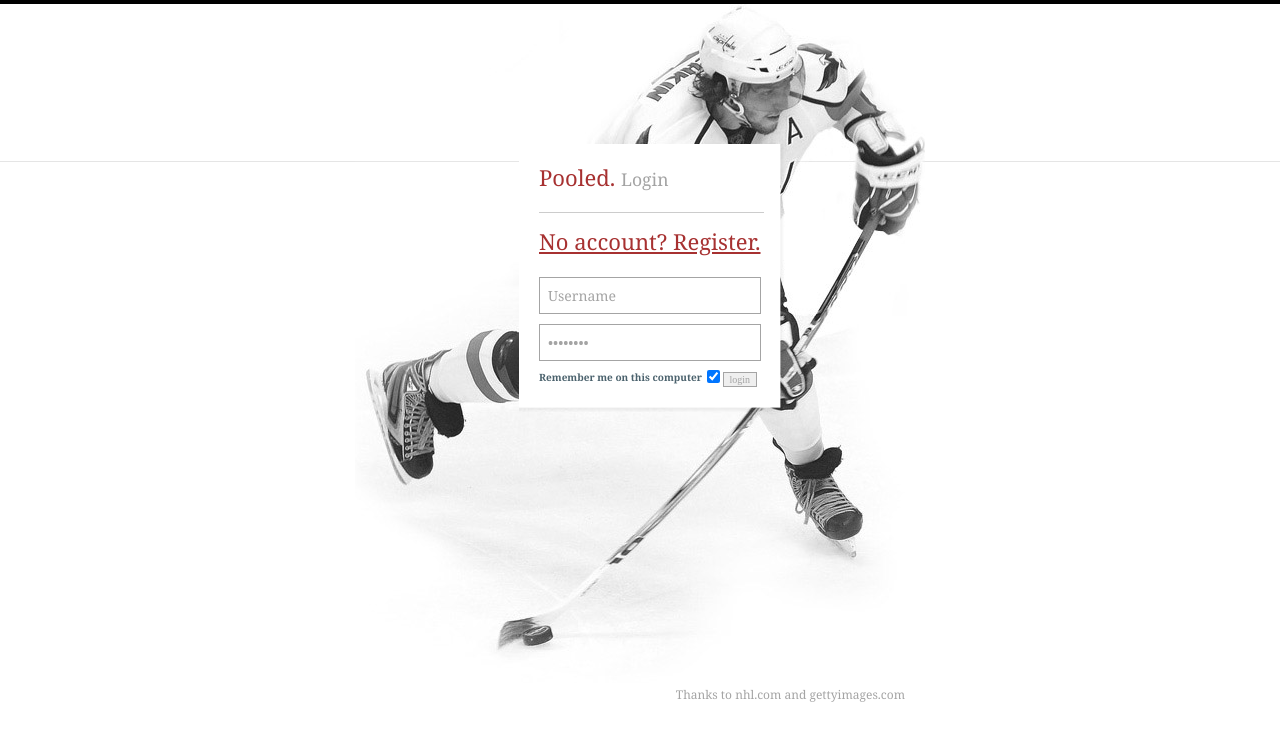
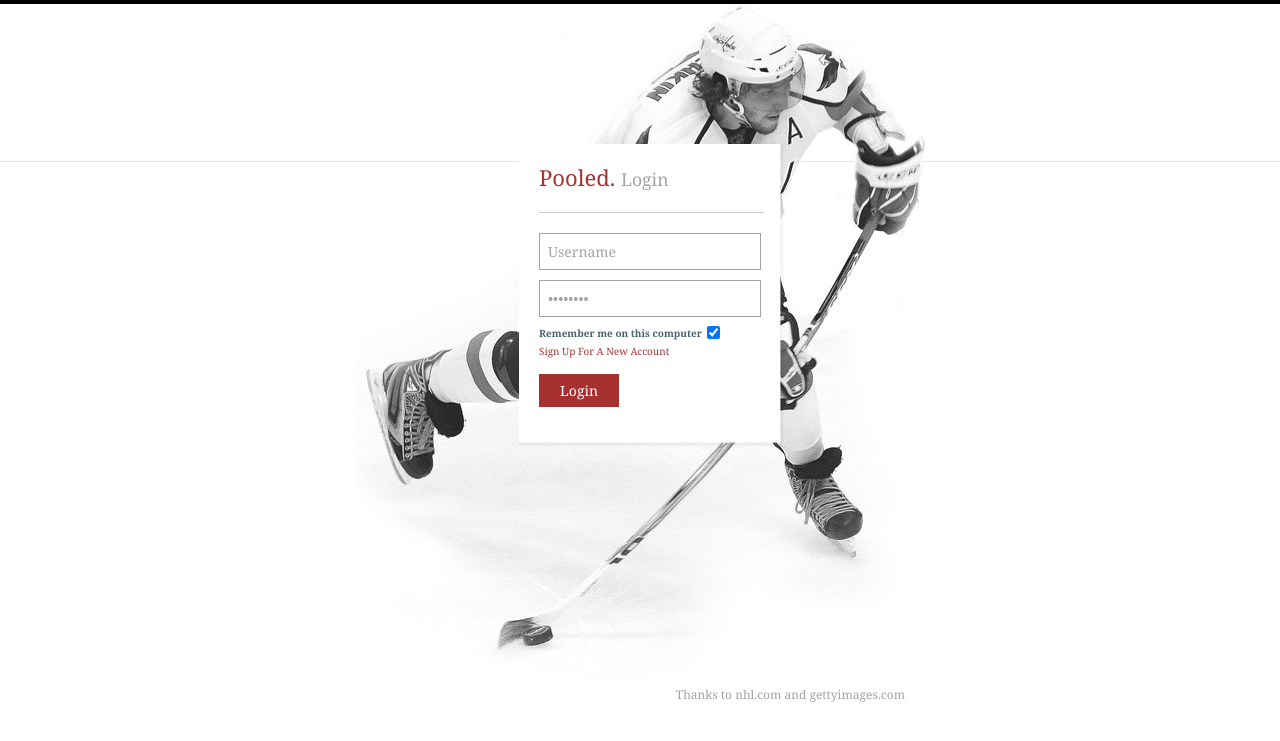
Before and after one commit to stevelounsbury/pooled, a Django app: template templates/pooled/login.html in a window 1280 px wide. Shown: the top 741 px of the page. Run offline with Django 3.2, Linux system fonts and the light colour scheme; the template is opened without the code that fills it, so the values that code supplies are empty; parts of the project's set-up code (start-up, migrations or seed data) failed here and were passed over; some libraries are stand-ins or nearby versions.

Commit message:
Tweak login and register forms

```diff
--- a/pooled/forms.py
+++ b/pooled/forms.py
@@ -23,7 +23,7 @@ class PickForm(forms.Form):
 class PooledRegForm(forms.ModelForm):
     username = forms.RegexField(label=_("Username"), max_length=30, regex=r'^\w+$',
         error_message=_("Must contain only letters, numbers and underscores."))
-    email = forms.EmailField(label=_("Email"))
+    email = forms.EmailField(label=_("Email"), error_message="Must be a valid email")
     password1 = forms.CharField(label=_("Password"), widget=forms.PasswordInput)
     password2 = forms.CharField(label=_("Password confirmation"), widget=forms.PasswordInput)
     favourite_team = forms.ModelChoiceField(queryset=Team.objects.all(),
--- a/templates/pooled/login.html
+++ b/templates/pooled/login.html
@@ -2,27 +2,18 @@
 {% block body_id %}login{% endblock %}
 {% block layout %}
     <div id="login-form">
-		<form action="" class="box" method="post">
+        <form action="" class="box clearfix" method="post">
             <h1>Pooled. <em>Login</em></h1>
-            <h2><a href="{% url pooled.views.user_register %}">No account? Register.</a></h2>
-
             {% if form.errors %}
             <p class="error">Your username and password didn't match, try again.</p>
             {% endif %}
-
-            <input id="id_username" type="text" class="text" name="username" maxlength="30" value="Username" />
-				<input id="id_password" type="password" class="text" name="password" value="Password" />
+            <input type="text" class="text" name="username" value="Username" />
+            <input type="password" class="text" name="password" value="Password" />
             <label for="remember_me" class="checkbox">Remember me on this computer</label>
             <input  type="checkbox" name="remember_login" id="remember_login" value="1"  checked />
-
-
-            <input type="submit" value="login" />
+            <a href="{% url pooled.views.user_register %}" class="signup">Sign Up For A New Account</a>
+            <input type="submit" name="submit" class="submit" Value="Login" />
             <input type="hidden" name="next" value="{{ next }}" />
-
-
-				<!--<button type="submit" name="submit" class="submit">Login</button>-->
-				<div style="clear:both">
-				</div>
         </form>
     </div>
 {% endblock layout %}
--- a/working/mockups/css/generic.css
+++ b/working/mockups/css/generic.css
@@ -173,7 +173,7 @@ FORM .text:focus{
 	border:none;
 	}
 
-.error {
+.error, .errorlist {
 	background:#a73131;
 	color:#FFF;
 	padding:4px 6px;
```
Also changed, not shown: templates/pooled/register.html (+26 -8 lines). Lines whose indentation alone changed are shown as unchanged.
